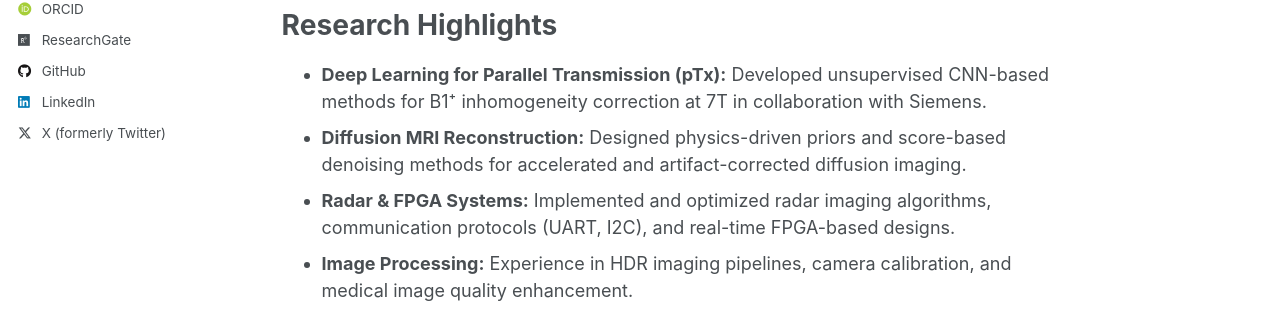
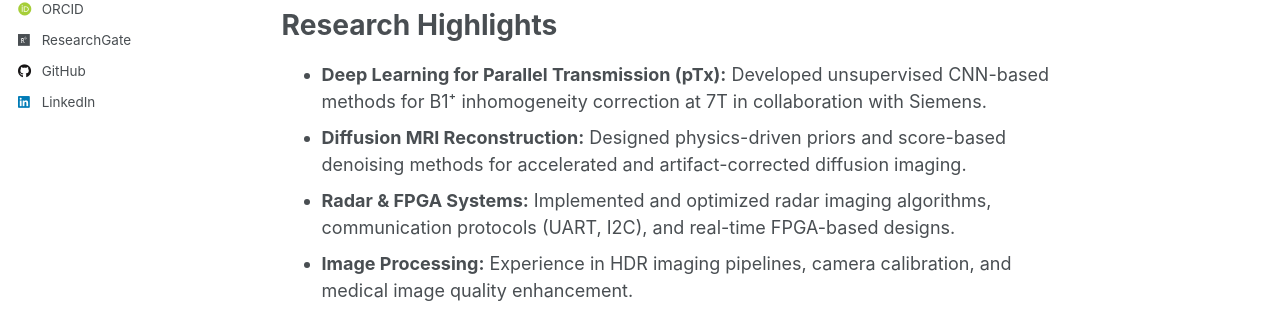
Before and after one commit to Toygan/toygan.github.io, a Jekyll site: the page built from _pages/about.md, in a window 1280 px wide. Shown: the part 545-862 px from the top of the page. Built offline with Jekyll 4.4.1, drawn with Linux system fonts in a browser that asks for light colours; some web fonts are replaced; a script that is not in the unit is left out; part of the change alters nothing that is shown.

Commit message:
Update _config.yml

```diff
--- a/_config.yml
+++ b/_config.yml
@@ -45,7 +45,7 @@ author:
 
   # Social media
   linkedin         : "toygan-kilic"
-  twitter          : "toygankilic"   # if you want to use X
+  twitter          :
   bluesky          :
   facebook         :
   instagram        :
```
